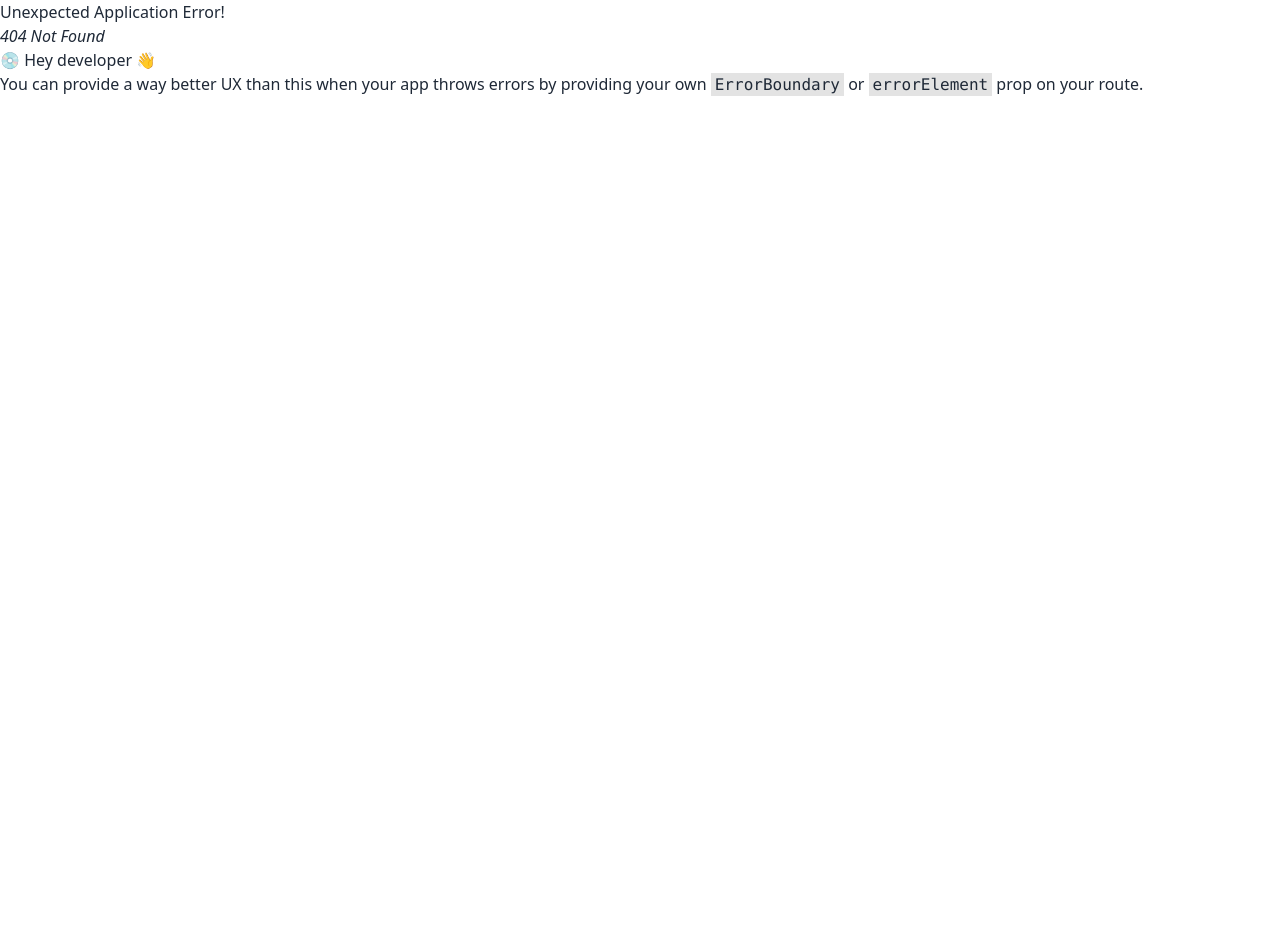
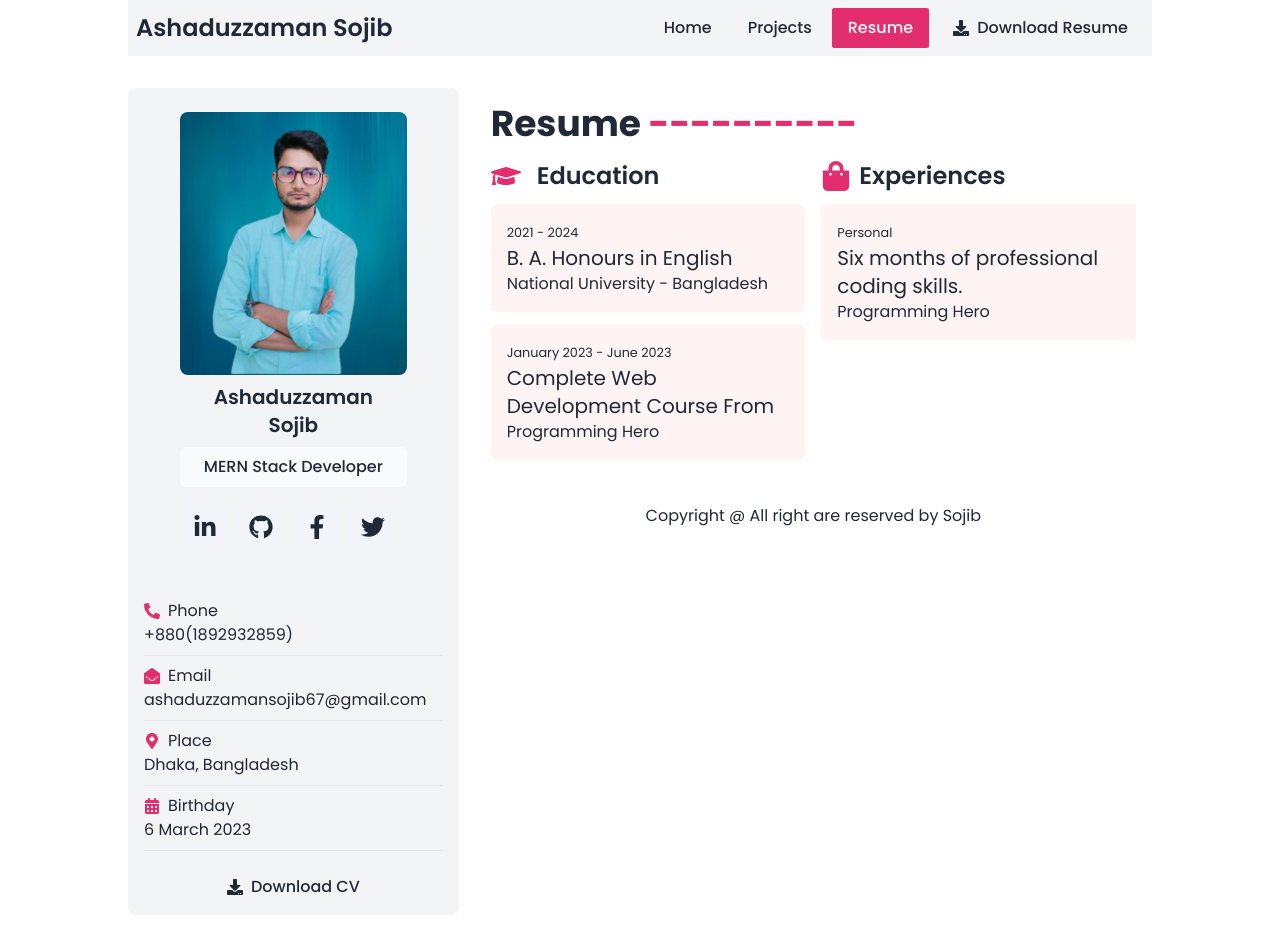
Before and after one commit to ashaansojib/responsive-portfolio, a React (Vite) app: page /resume in a window 1280 px wide. Before the commit this address had no page. Shown: the top 934 px of the page. Before the commit the page ends 800 px from the top, so only its background shows below. Built offline with nearby package versions, Linux system fonts and the light colour scheme.

Commit message:
add  resume exp & edu quality

```diff
--- a/index.html
+++ b/index.html
@@ -5,6 +5,9 @@
     <link rel="icon" type="image/svg+xml" href="/fav.png" />
     <meta name="viewport" content="width=device-width, initial-scale=1.0" />
     <title>Ashaduzzaman Sojib - Home</title>
+    <link rel="preconnect" href="https://fonts.googleapis.com">
+<link rel="preconnect" href="https://fonts.gstatic.com" crossorigin>
+<link href="https://fonts.googleapis.com/css2?family=Poppins:ital,wght@0,200;0,300;0,400;0,500;0,600;0,700;1,200&display=swap" rel="stylesheet">
   </head>
   <body>
     <div id="root"></div>
--- a/src/header/Nav.jsx
+++ b/src/header/Nav.jsx
@@ -23,9 +23,9 @@ const Nav = () => {
             </NavLink>
             <NavLink
               className={({ isActive }) => (isActive ? "active" : "default")}
-              to="/skill"
+              to="/resume"
             >
-              Skills
+              Resume
             </NavLink>
           </ul>
           <Link to="#">
--- a/src/hooks/SectionTitle.jsx
+++ b/src/hooks/SectionTitle.jsx
@@ -2,7 +2,7 @@ import React from 'react';
 
 const SectionTitle = ({title}) => {
     return (
-        <h1 className='text-5xl font-bold'>{title} <span className='text-[#E32E6E]'>----------</span></h1>
+        <h1 className='text-4xl font-bold'>{title} <span className='text-[#E32E6E]'>----------</span></h1>
     );
 };
 
--- a/src/index.css
+++ b/src/index.css
@@ -2,6 +2,9 @@
 @tailwind components;
 @tailwind utilities;
 
+body{
+    font-family: 'Poppins', sans-serif;
+}
 img{
     max-width: 100%;
     max-height: 100%;
--- a/src/layout/Main.jsx
+++ b/src/layout/Main.jsx
@@ -10,7 +10,7 @@ const Main = () => {
       <Nav />
       <div className="grid grid-cols-3 my-container py-8 gap-4">
         <SideBar />
-        <div className="col-span-2 p-4 border">
+        <div className="col-span-2 p-4">
           <Outlet />
           <Footer />
         </div>
--- /dev/null
+++ b/src/resume/Resume.jsx
@@ -0,0 +1,40 @@
+import React from "react";
+import SectionTitle from "../hooks/SectionTitle";
+import { FaGraduationCap, FaShoppingBag } from "react-icons/fa";
+
+const Resume = () => {
+  return (
+    <div>
+      <SectionTitle title="Resume" />
+      <div className="py-4 grid grid-cols-2 justify-between gap-4">
+        <div className="">
+          <h3 className="text-2xl font-semibold flex gap-4 items-center">
+            <FaGraduationCap className="text-[#E32E6E] text-3xl" /> Education
+          </h3>
+          <div className="p-4 rounded-md bg-[#FFF4F4] my-3">
+            <small>2021 - 2024</small>
+            <h4 className="text-xl">B. A. Honours in English</h4>
+            <span>National University - Bangladesh</span>
+          </div>
+          <div className="p-4 rounded-md bg-[#FFF4F4] my-3">
+            <small>January 2023 - June 2023</small>
+            <h4 className="text-xl">Complete Web Development Course From </h4>
+            <span>Programming Hero</span>
+          </div>
+        </div>
+        <div className="">
+          <h3 className="text-2xl font-semibold flex gap-2 items-center">
+            <FaShoppingBag className="text-[#E32E6E] text-3xl" /> Experiences
+          </h3>
+          <div className="p-4 rounded-md bg-[#FFF4F4] my-3">
+            <small>Personal</small>
+            <h4 className="text-xl">Six months of professional coding skills.</h4>
+            <span>Programming Hero</span>
+          </div>
+        </div>
+      </div>
+    </div>
+  );
+};
+
+export default Resume;
--- a/src/router/router.jsx
+++ b/src/router/router.jsx
@@ -2,6 +2,7 @@ import { createBrowserRouter } from "react-router-dom";
 import Main from "../layout/Main";
 import Home from "../home/Home";
 import Project from "../projects/Project";
+import Resume from "../resume/Resume";
 
 const router = createBrowserRouter([
     {
@@ -15,6 +16,10 @@ const router = createBrowserRouter([
             {
                 path: '/projects',
                 element: <Project />
+            },
+            {
+                path: '/resume',
+                element: <Resume />
             }
         ]
     }
--- a/src/sidebars/SideBar.jsx
+++ b/src/sidebars/SideBar.jsx
@@ -4,7 +4,7 @@ import { FaFacebookF, FaLinkedinIn, FaGithub, FaTwitter, FaPhoneAlt, FaDownload,
 
 const SideBar = () => {
     return (
-        <aside className='bg-gray-300 pb-2 rounded-lg'>
+        <aside className='bg-gray-100 pb-2 rounded-lg'>
             {/* banner and social section */}
             <div className='flex-center'>
                 <div className='w-[275px] text-center p-6'>
```
